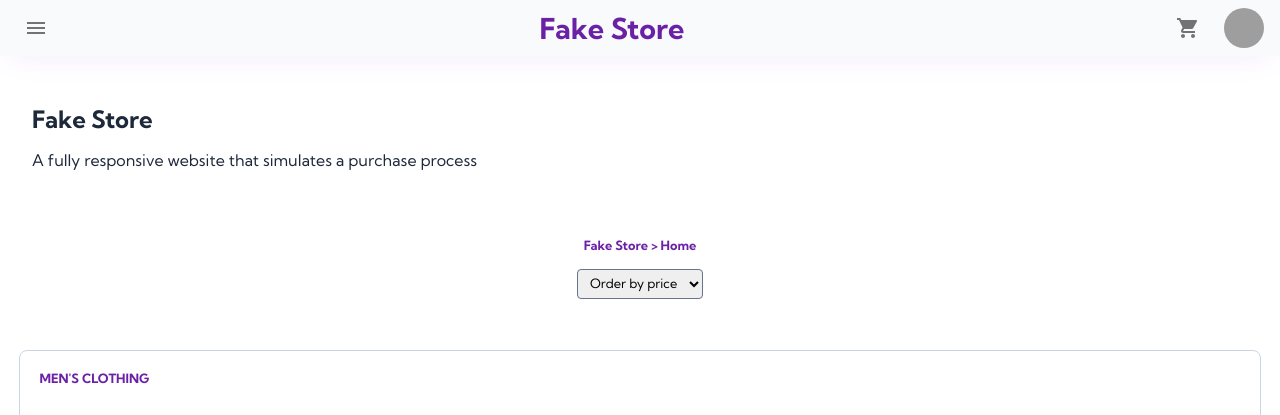
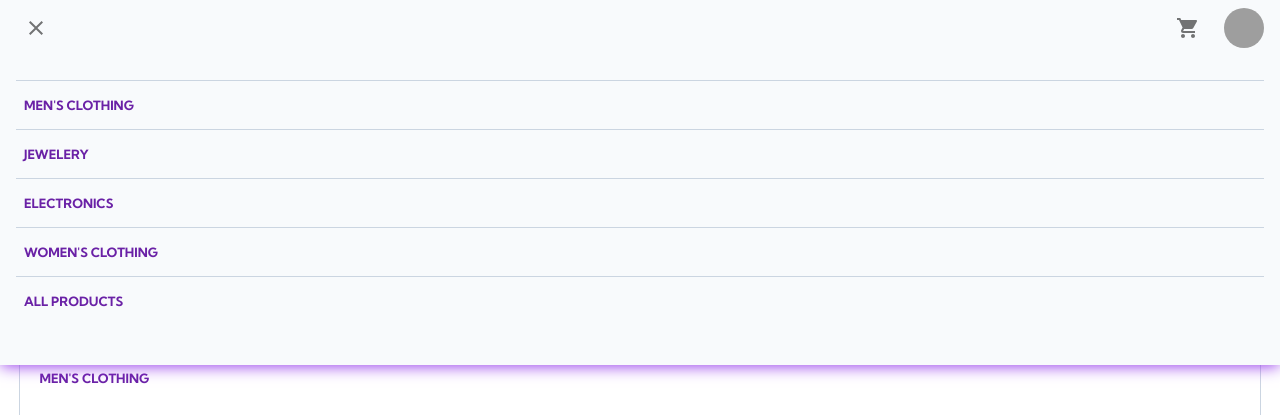
Before and after one commit to vieira-a/fake-store-react, a React (Vite) app: page / in a window 1280 px wide. Both pictures are taken after a click on the button "Open Menu". Shown: the top 415 px of the page. Built offline with nearby package versions, Linux system fonts and the light colour scheme; grey boxes are pictures that could not be loaded.

Commit message:
feat: add menu on Navigation component

```diff
--- a/src/components/Navigation/Navigation.tsx
+++ b/src/components/Navigation/Navigation.tsx
@@ -1,11 +1,13 @@
+import data from "../../mock/data.json";
 import * as S from "./styles";
 import MenuIcon from "@mui/icons-material/Menu";
+import CloseIcon from "@mui/icons-material/Close";
 import IconButton from "@mui/material/IconButton";
 import Badge, { BadgeProps } from "@mui/material/Badge";
 import ShoppingCartIcon from "@mui/icons-material/ShoppingCart";
 import Avatar from "@mui/material/Avatar";
 import Stack from "@mui/material/Stack";
-import { useContext } from "react";
+import { useContext, useState, useEffect } from "react";
 import { CartContextType } from "../../types/cart";
 import { CartContext } from "../../context/CartContext";
 import { color } from "../UI/colors";
@@ -14,12 +16,73 @@ import { Link } from "react-router-dom";
 
 export default function Navigation() {
   const { newCart } = useContext(CartContext) as CartContextType;
+  const [categoryMenu, setCategoryMenu] = useState<String[]>([]);
+
+  const handleCategoryMenu = () => {
+    let allCategories: String[] = [];
+
+    data.map((item) => {
+      allCategories.push(item.category);
+      setCategoryMenu([...new Set(allCategories)]);
+    });
+  };
+
+  useEffect(() => {
+    handleCategoryMenu();
+  }, [data]);
+
+  const [hiddenMenu, setHiddenMenu] = useState<boolean>(true);
+
+  const handleMenu = () => {
+    if (hiddenMenu === true) {
+      setHiddenMenu(false);
+    } else {
+      setHiddenMenu(true);
+    }
+  };
 
   return (
     <S.Navbar>
-      <IconButton aria-label="Open Menu">
+      <IconButton aria-label="Open Menu" onClick={handleMenu}>
         <MenuIcon />
       </IconButton>
+      <S.Menu hidden={hiddenMenu}>
+        <IconButton aria-label="Close Menu" onClick={handleMenu}>
+          <CloseIcon />
+        </IconButton>
+        <S.MenuList>
+          {categoryMenu.map((item) => (
+            <S.MenuItem key={`category${item}`}>
+              <IconButton
+                aria-label="Menu item"
+                onClick={handleMenu}
+                sx={{
+                  fontSize: ".8rem",
+                  textTransform: "uppercase",
+                  color: `${color.purple["800"]}`,
+                  fontWeight: "bold",
+                }}
+              >
+                <Link to={`/products/category/${item}`}>{item} </Link>
+              </IconButton>
+            </S.MenuItem>
+          ))}
+          <S.MenuItem>
+            <IconButton
+              aria-label="Menu item"
+              onClick={handleMenu}
+              sx={{
+                fontSize: ".8rem",
+                textTransform: "uppercase",
+                color: `${color.purple["800"]}`,
+                fontWeight: "bold",
+              }}
+            >
+              <Link to={"/"}>All products</Link>
+            </IconButton>
+          </S.MenuItem>
+        </S.MenuList>
+      </S.Menu>
       <Link to={"/"}>
         <S.Logo>Fake Store</S.Logo>
       </Link>
--- a/src/components/Navigation/styles.tsx
+++ b/src/components/Navigation/styles.tsx
@@ -20,3 +20,27 @@ export const NavbarIcons = styled("div")`
   display: flex;
   gap: 1rem;
 `;
+
+export const Menu = styled("div")`
+  position: absolute;
+  top: 0;
+  right: 0;
+  width: 100%;
+  display: ${(props) => (props.hidden ? "none" : "visible")};
+  padding: 0.5rem 1rem;
+  background-color: ${color.slate["50"]};
+  box-shadow: 0 2px 15px -1px ${color.purple["600"]};
+`;
+
+export const MenuList = styled("ul")`
+  display: flex;
+  flex-direction: column;
+  padding-block: 2rem;
+  & li {
+    border-top: 1px solid ${color.slate["300"]};
+  }
+`;
+
+export const MenuItem = styled("li")`
+  padding-block: 0.5rem;
+`;
```
